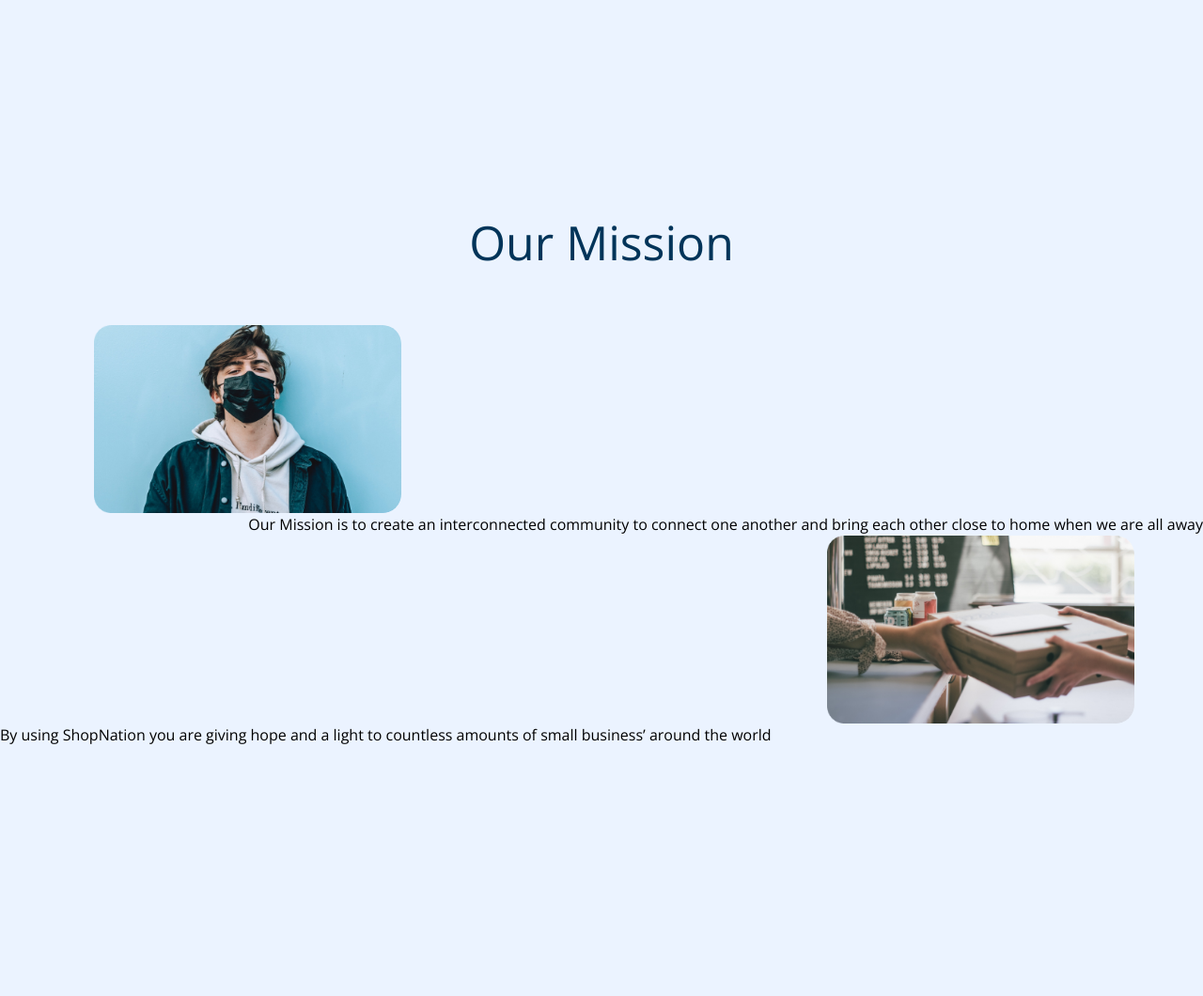
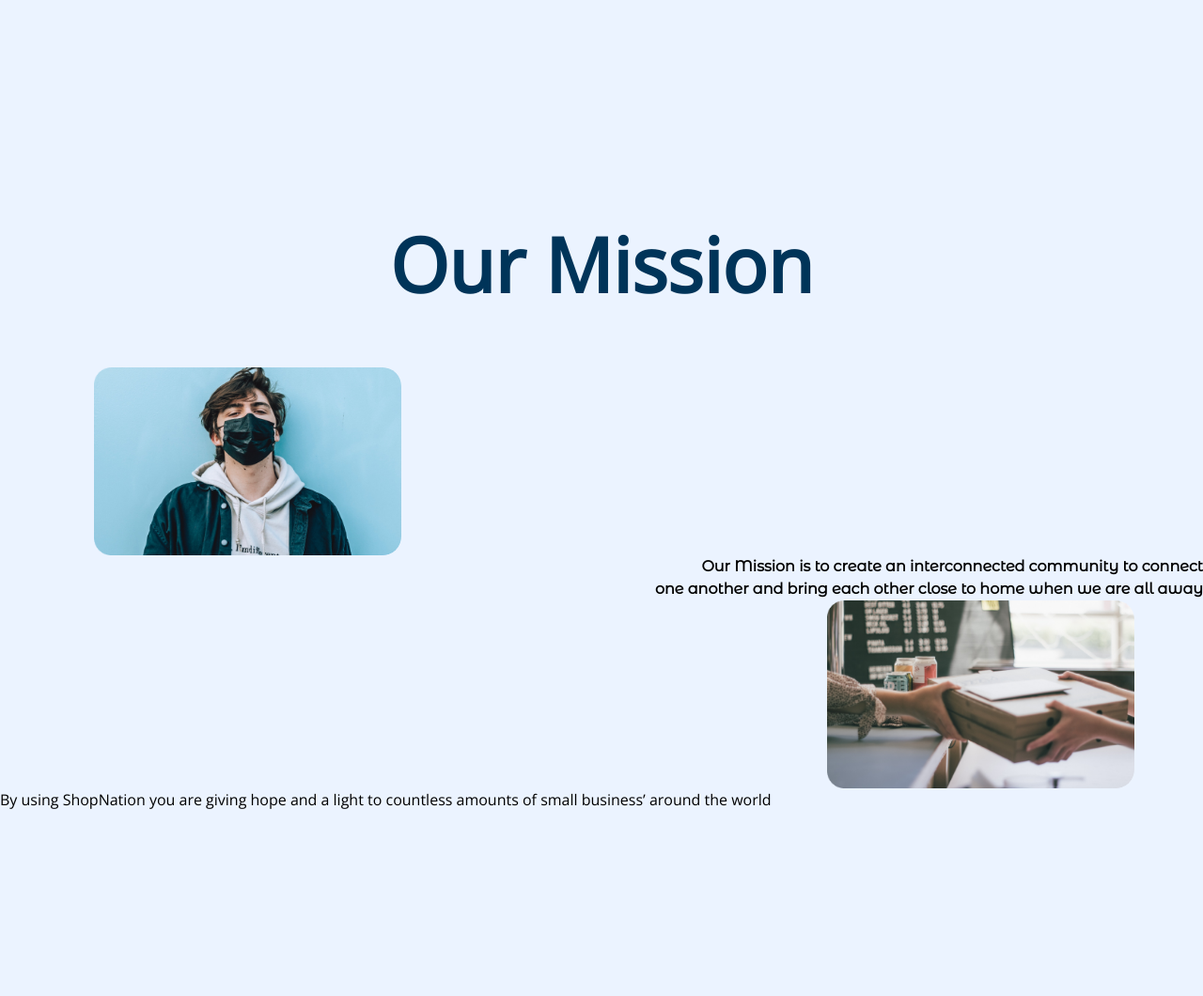
Before and after one commit to markantao/ShopNation, a Flask app: page / in a window 1280 px wide. Shown: the part 529-1589 px from the top of the page at 94% size. Run offline with Flask 2, Linux system fonts and the light colour scheme.

Commit message:
added some chagnes to front end

```diff
--- a/static/css/main.css
+++ b/static/css/main.css
@@ -1,17 +1,18 @@
-@import url('https://fonts.googleapis.com/css2?family=Open+Sans&display=swap');
+@import url("https://fonts.googleapis.com/css2?family=Open+Sans&display=swap");
+@import url("https://fonts.googleapis.com/css2?family=Montserrat+Alternates&display=swap");
 * {
   margin: 0;
   padding: 0;
   box-sizing: border-box;
   width: auto;
   height: auto;
-    font-family: 'Open Sans', sans-serif;
+  font-family: "Open Sans", sans-serif;
 }
 html {
   scroll-behavior: smooth;
 }
 body {
-    background-color: #EBF3FF;
+  background-color: #ebf3ff;
 }
 /*header*/
 header {
@@ -61,7 +62,7 @@ header ul li a {
 }
 header .sticky .logo,
 header .sticky ul li a {
-    color: #EBF3FF;
+  color: #ebf3ff;
 }
 .button {
   border-radius: 12px;
@@ -75,13 +76,13 @@ header .sticky ul li a {
   cursor: pointer;
 }
 .log {
-    background-color: #EBF3FF;
+  background-color: #ebf3ff;
   color: #003459;
   border: 2px solid #003459;
 }
 .log:hover {
   background-color: #003459;
-    color: #EBF3FF;
+  color: #ebf3ff;
 }
 .container .home {
   position: relative;
@@ -144,10 +145,12 @@ header .sticky ul li a {
 /*mission*/
 .container .mission {
   height: 1000px;
+  text-align: center;
 }
 .container .mission h1 {
   text-align: center;
-    font-size: 50px;
+  font-size: 80px;
+  font-weight: bold;
   color: #003459;
   padding-top: 150px;
   padding-bottom: 50px;
@@ -164,7 +167,9 @@ header .sticky ul li a {
   padding-left: 880px;
 }
 .p1 {
+  font-family: "Montserrat Alternates", sans-serif;
   text-align: right;
+  font-weight: bold;
 }
 .p2 {
   text-align: left;
--- a/templates/index.html
+++ b/templates/index.html
@@ -1,11 +1,11 @@
-{% extends 'base.html' %}
-{% block title %}Index{% endblock title %}
-{% block head %}
+{% extends 'base.html' %} {% block title %}Index{% endblock title %} {% block
+head %}
 <!--links-->
-<link rel="stylesheet" href="{{ url_for('static', filename='css/main.css') }}">
-{% endblock head %}
-
-{% block body %}
+<link
+  rel="stylesheet"
+  href="{{ url_for('static', filename='css/main.css') }}"
+/>
+{% endblock head %} {% block body %}
 
 <!--head-->
 <script src="{{ url_for('static', filename='js/main.js') }}"></script>
@@ -22,23 +22,35 @@
 <div class="container">
   <div class="mission" id="mission">
     <h1>Our Mission</h1>
-            <img src="{{ url_for('static', filename='img/31upv631160.png') }}" class="imgmis img1">
-            <p class="p1">Our Mission is to create an interconnected community to connect
-				one another and bring each other close to home when we are all away</p>
-				<img src="{{ url_for('static', filename='img/oNlMfgwLbWI.png') }}" class="imgmis img2">
-				<p class="p2">By using ShopNation you are giving hope and a light to countless
-					amounts of small business’ around the world</p>
+    <img
+      src="{{ url_for('static', filename='img/31upv631160.png') }}"
+      class="imgmis img1"
+    />
+    <p class="p1">
+      Our Mission is to create an interconnected community to connect<br />
+      one another and bring each other close to home when we are all away
+    </p>
+    <img
+      src="{{ url_for('static', filename='img/oNlMfgwLbWI.png') }}"
+      class="imgmis img2"
+    />
+    <p class="p2">
+      By using ShopNation you are giving hope and a light to countless amounts
+      of small business’ around the world
+    </p>
   </div>
 </div>
 <!--help-->
 <div class="container">
   <div class="help">
     <h1>How Can You Help?</h1>
-					<p>To start impacting and helping your community, you can create an
-						account with ShopNation and start donating to your favourite
-						business in different categories. By just clicking a button, you are
-						giving hope and shedding light to small business owners
-						from across the globe. Create an account and start now!</p>
+    <p>
+      To start impacting and helping your community, you can create an account
+      with ShopNation and start donating to your favourite business in different
+      categories. By just clicking a button, you are giving hope and shedding
+      light to small business owners from across the globe. Create an account
+      and start now!
+    </p>
   </div>
 </div>
 <!--devs-->
```
Also changed, not shown: other parts of templates/index.html (+20 -4 lines). Lines whose indentation alone changed are shown as unchanged.
